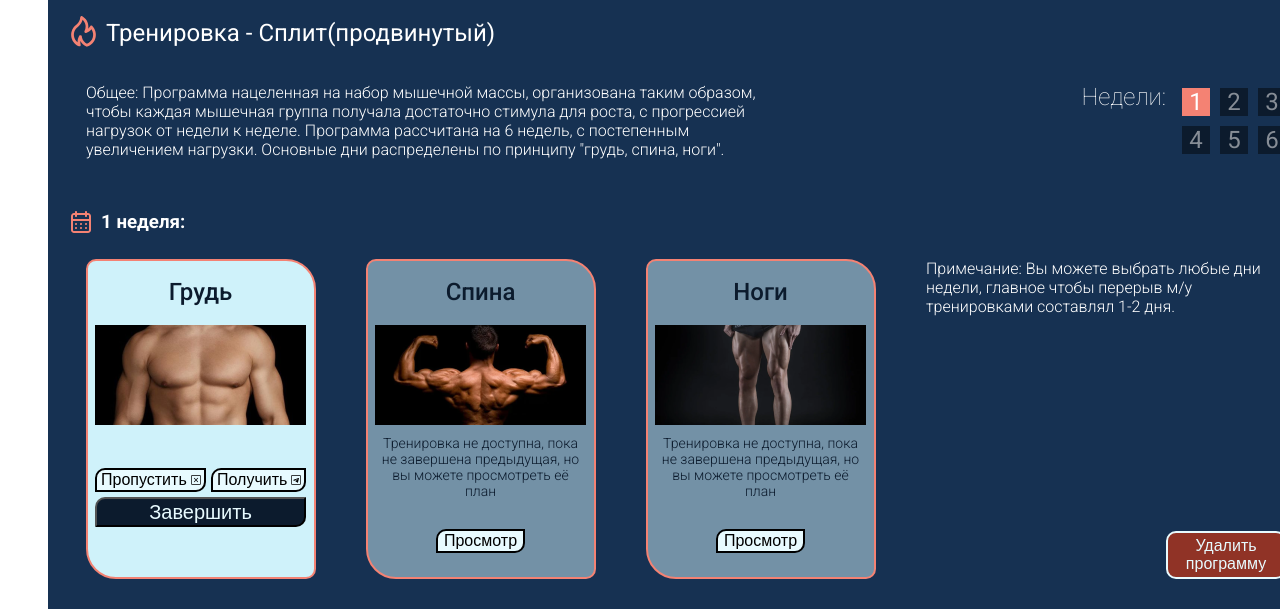
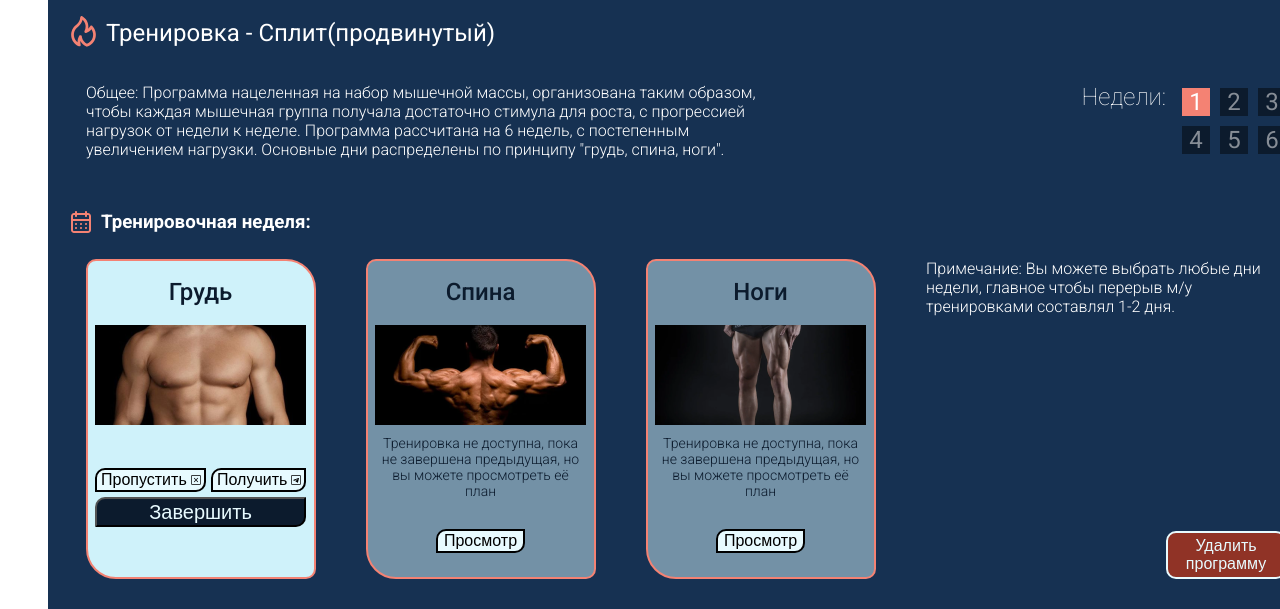
Before and after one commit to 4ayka205/RENOVA, a Django app: page /profile/ in a window 1280 px wide; the page is wider, and only the part inside the window is pictured. Shown: the part 203-812 px from the top of that part. Run offline with Django 5.2, Linux system fonts and the light colour scheme; a user stored in the database is signed in; data comes from the database, SQL or seed files in the repository; both versions use the stored data as it was after the commit.

Commit message:
миникосяк

```diff
--- a/templates/profile.html
+++ b/templates/profile.html
@@ -42,7 +42,7 @@
             <div class="current-training">
                 <div class="training-title">
                     <img src="{% static 'img/kalendar.svg' %}" width="20" height="22">
-                    <h3>1 неделя:</h3>
+                    <h3>Тренировочная неделя:</h3>
                 </div>
                 <div class="training-content">
                     <div class="days">
```
Also changed, not shown: db.sqlite3.
